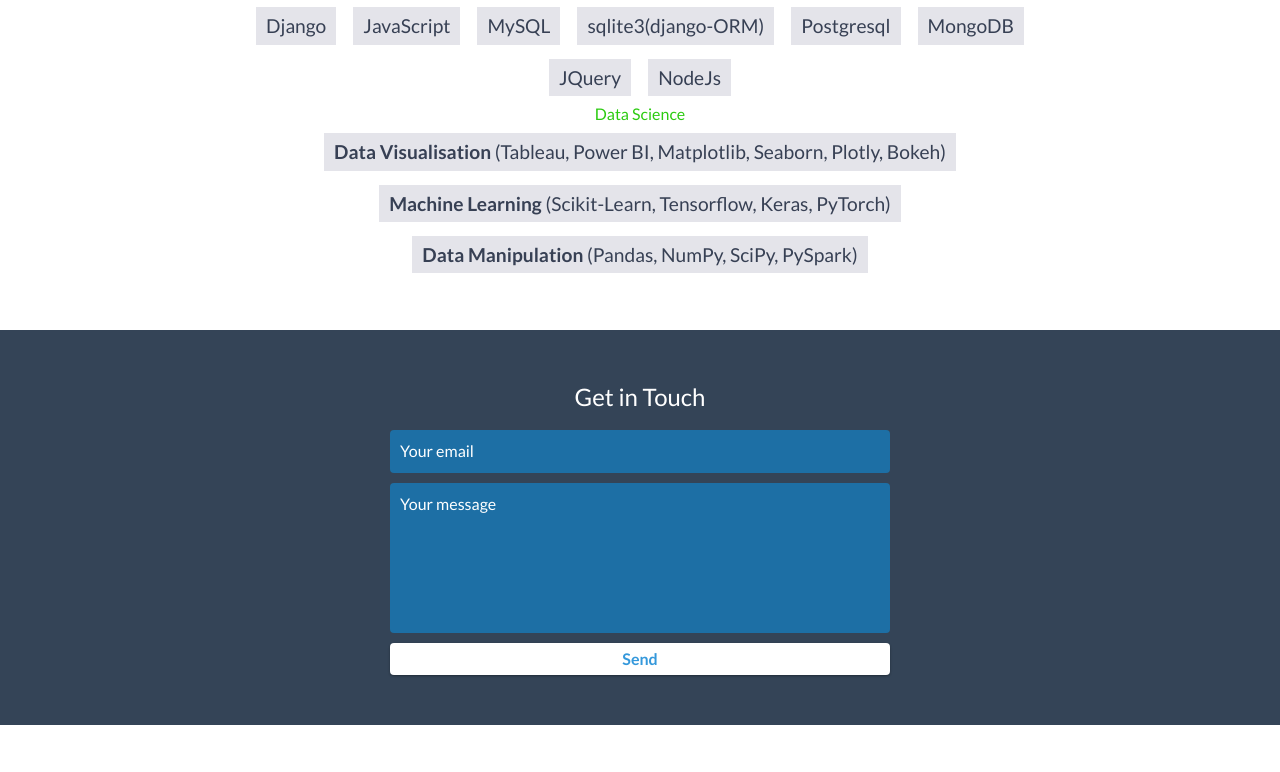
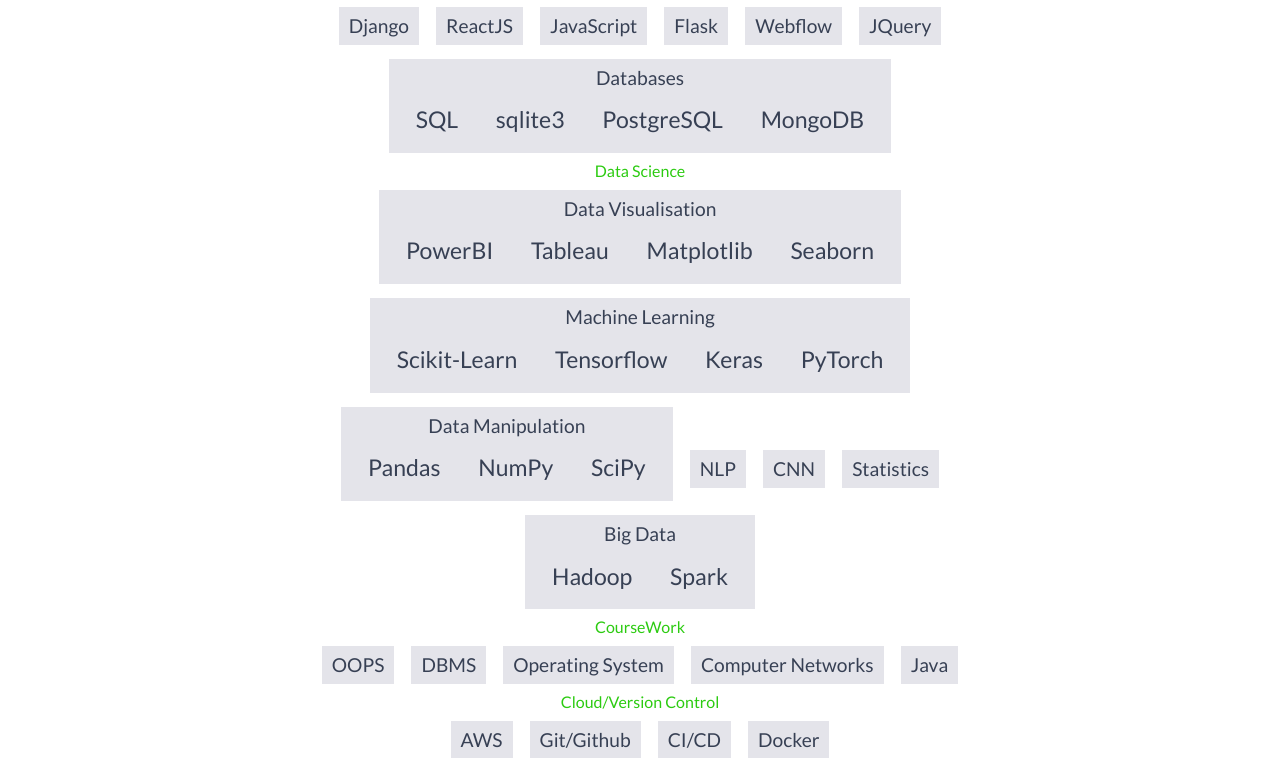
Before and after one commit to adarshmarvel22/Portfolio1S, a website: page index.html in a window 1280 px wide. Shown: the part 4901-5673 px from the top of the page. Drawn offline with nearby package versions, Linux system fonts and the light colour scheme.

Commit message:
Update index.html

```diff
--- a/index.html
+++ b/index.html
@@ -308,31 +308,78 @@
         <ul>
             <li>C++</li>
             <li>Python</li>
-            <li>C</li>
-            <li>Java</li>
+		<li>Data Structures and Algorithms</li>
         </ul>
         <center>Web Development</center>
+	    <ul>
+    <li>Django</li>
+    <li>ReactJS</li>
+    <li>JavaScript</li>
+    <li>Flask</li>
+    <li>Webflow</li>
+    <li>JQuery</li>
+    <li>Databases
         <ul>
-            <li>Django</li>
-            <li>JavaScript</li>
-            <li>MySQL</li>
-            <li>sqlite3(django-ORM) </li>
-            <li>Postgresql</li>
+            <li>SQL</li>
+            <li>sqlite3</li>
+            <li>PostgreSQL</li>
             <li>MongoDB</li>
-            <li>JQuery</li>
-            <li>NodeJs</li>
         </ul>
+    </li>
+</ul>
+
         <center>Data Science</center>
+<ul>
+    <li>Data Visualisation
         <ul>
-            <li><b>Data Visualisation</b>
-                (Tableau, Power BI, Matplotlib, Seaborn,
-                Plotly, Bokeh)</li>
-            <li><b>Machine Learning</b>
-                (Scikit-Learn, Tensorflow, Keras,
-                PyTorch)</li>
-            <li><b>Data Manipulation</b>
-                (Pandas, NumPy, SciPy, PySpark)</li>
+            <li>PowerBI</li>
+            <li>Tableau</li>
+            <li>Matplotlib</li>
+            <li>Seaborn</li>
         </ul>
+    </li>
+    <li>Machine Learning
+        <ul>
+            <li>Scikit-Learn</li>
+            <li>Tensorflow</li>
+            <li>Keras</li>
+            <li>PyTorch</li>
+        </ul>
+    </li>
+    <li>Data Manipulation
+        <ul>
+            <li>Pandas</li>
+            <li>NumPy</li>
+            <li>SciPy</li>
+        </ul>
+    </li>
+    <li>NLP</li>
+    <li>CNN</li>
+    <li>Statistics</li>
+    <li>Big Data
+        <ul>
+            <li>Hadoop</li>
+            <li>Spark</li>
+        </ul>
+    </li>
+</ul>
+	    <center>CourseWork</center>
+	    <ul>
+    <li>OOPS</li>
+    <li>DBMS</li>
+    <li>Operating System</li>
+    <li>Computer Networks</li>
+    <li>Java</li>
+</ul>
+<center>Cloud/Version Control </center>
+	    <ul>
+    <li>AWS</li>
+    <li>Git/Github</li>
+    <li>CI/CD</li>
+    <li>Docker</li>
+</ul>
+
+
     </div>
     <!-- End #skills -->
 
```
